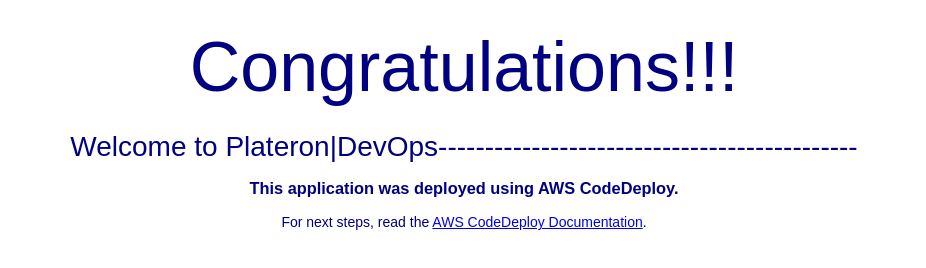
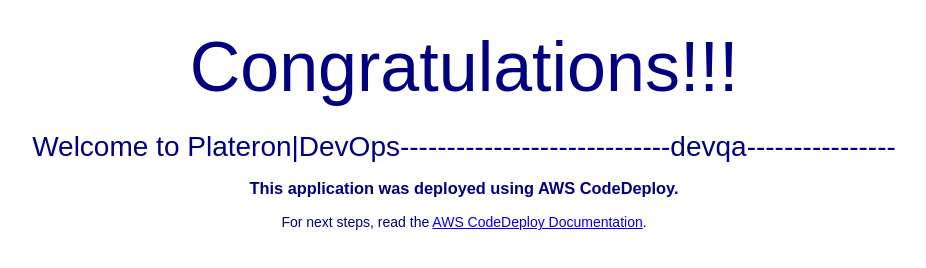
Before and after one commit to urohith939/demoapp1, a plain HTML site: page index.html in a window 1280 px wide. Shown: the part 220-488 px from the top of the page, without its empty margins (176-1102 px from the left). Drawn offline with Linux system fonts and the light colour scheme.

Commit message:
Update index.html

```diff
--- a/index.html
+++ b/index.html
@@ -28,7 +28,7 @@
   <div align="center">
     <img src="https://s3.ap-south-1.amazonaws.com/www.basava.com/aar_logo_final.png" style="max-width: 20%;">
     <h1>Congratulations!!! </h1>
-      <h2>Welcome to Plateron|DevOps---------------------------------------------</h2>
+      <h2>Welcome to Plateron|DevOps-----------------------------devqa----------------</h2>
     <h3>This application was deployed using AWS CodeDeploy.</h3>
     <p>For next steps, read the <a href="http://aws.amazon.com/documentation/codedeploy">AWS CodeDeploy Documentation</a>.</p>
   </div>
```
